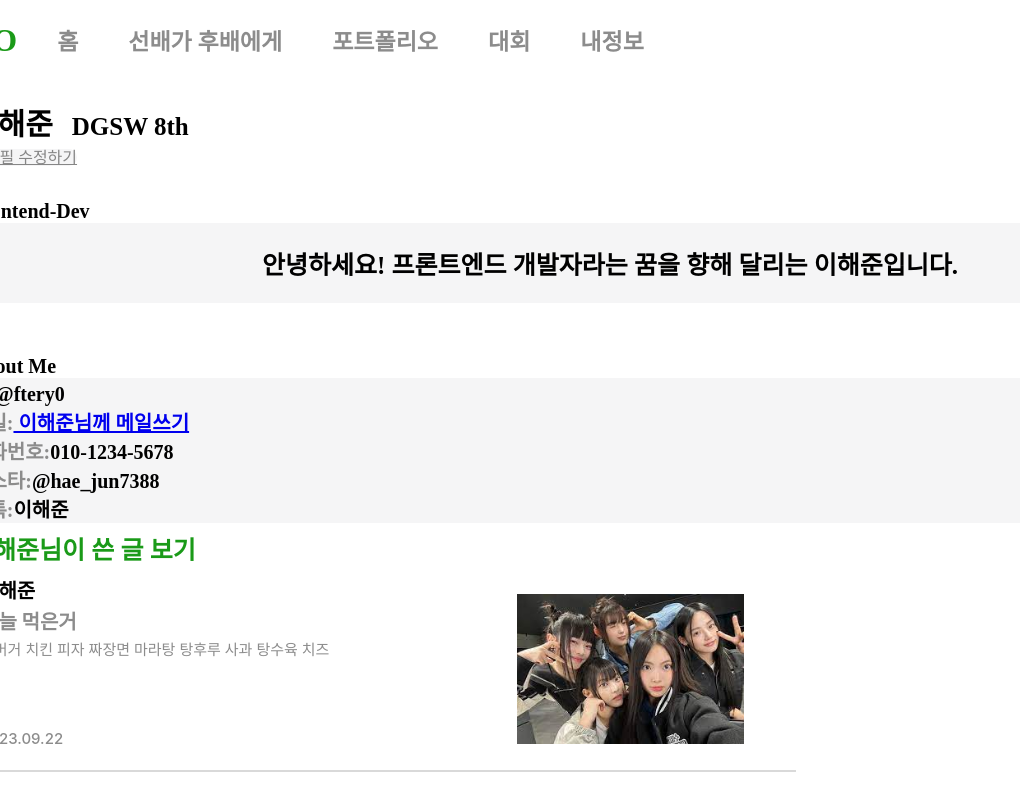
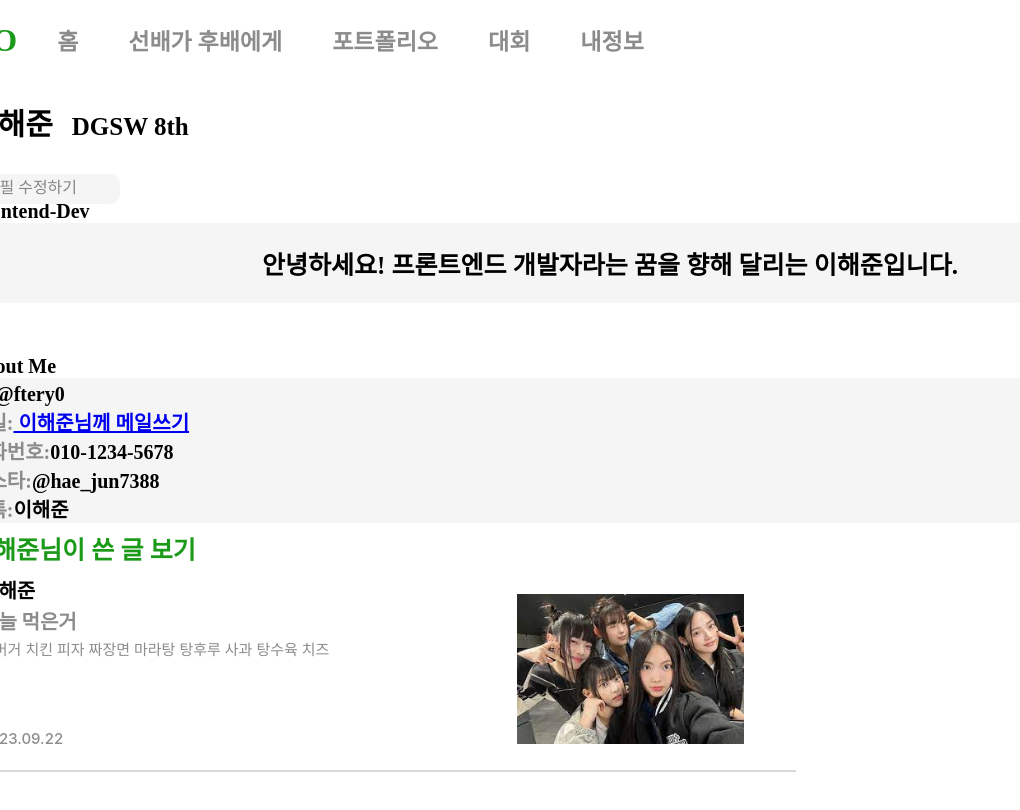
Before and after one commit to Sopo2023/SOPO_FRONTLAST, a React (Create React App) app in the folder SOPOLAST/: page /Mypage in a window 1280 px wide. Shown: the top 810 px of the page, without its empty margins (0-1020 px from the left). Built offline with nearby package versions, Linux system fonts and the light colour scheme.

Commit message:
fix :: Navigate 수정

```diff
--- a/SOPOLAST/src/Components/Mypage/mypage.js
+++ b/SOPOLAST/src/Components/Mypage/mypage.js
@@ -1,8 +1,9 @@
-import { Link } from "react-router-dom";
+import { Link , useNavigate } from "react-router-dom";
 import TEST from "../../Assets/img/postimg.jpeg"
 import Head from "../../head/head";
 
 export default function Mypage() {
+  const navigate = useNavigate();
   return (
     <div className="main">
       <div className="content">
@@ -11,9 +12,9 @@ export default function Mypage() {
         <p className="top1">이해준</p>
         <p className="top2">DGSW 8th</p>
         <br></br>
-        <Link to="./mypageadjustment.js" className="fixbutton">
+        <div className="fixbutton" onClick={()=>{navigate("/Mypagesub")}}>
           프로필 수정하기
-        </Link>
+        </div>
       </div>
       <div className="Readme">
         <p className="head">Frontend-Dev</p>
```
